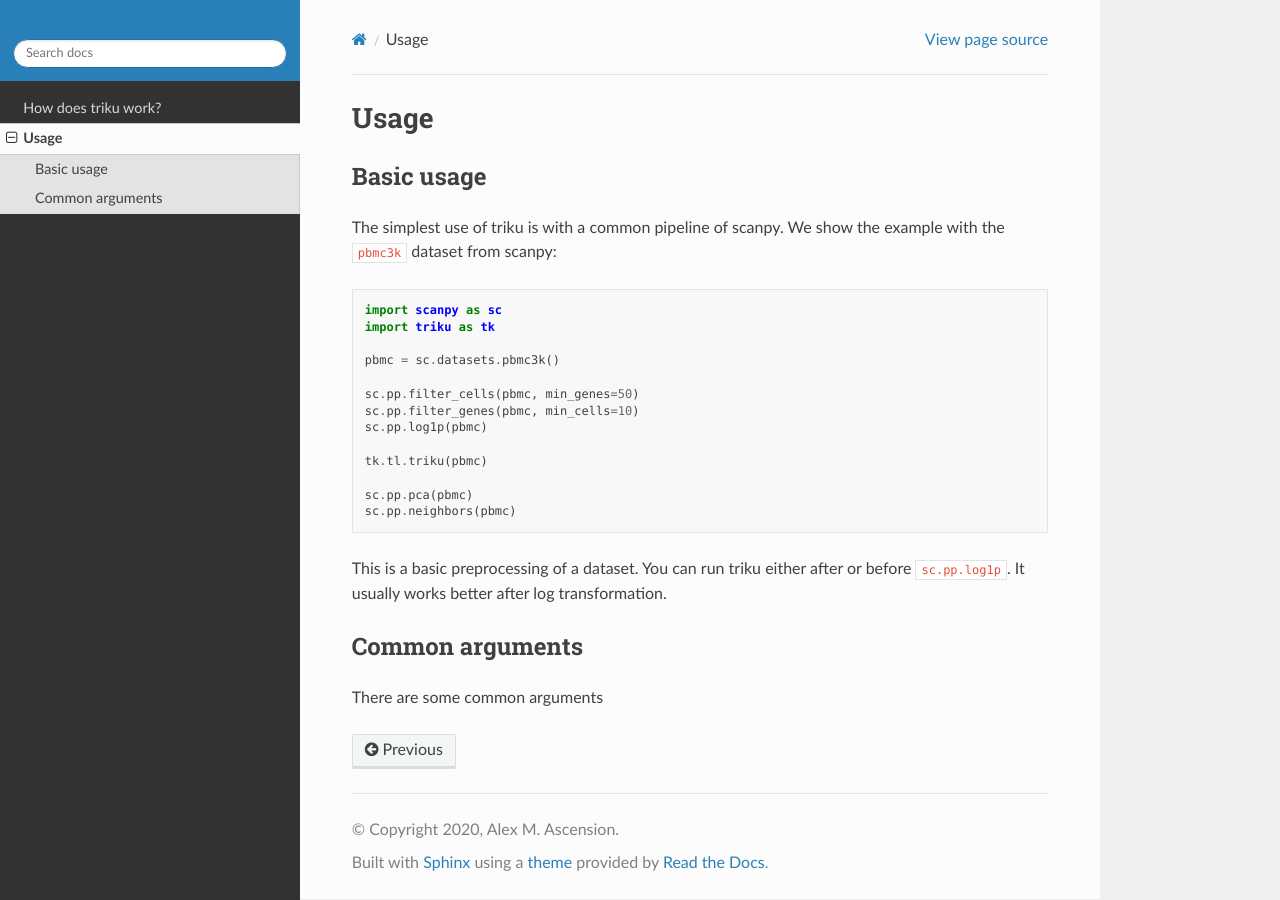
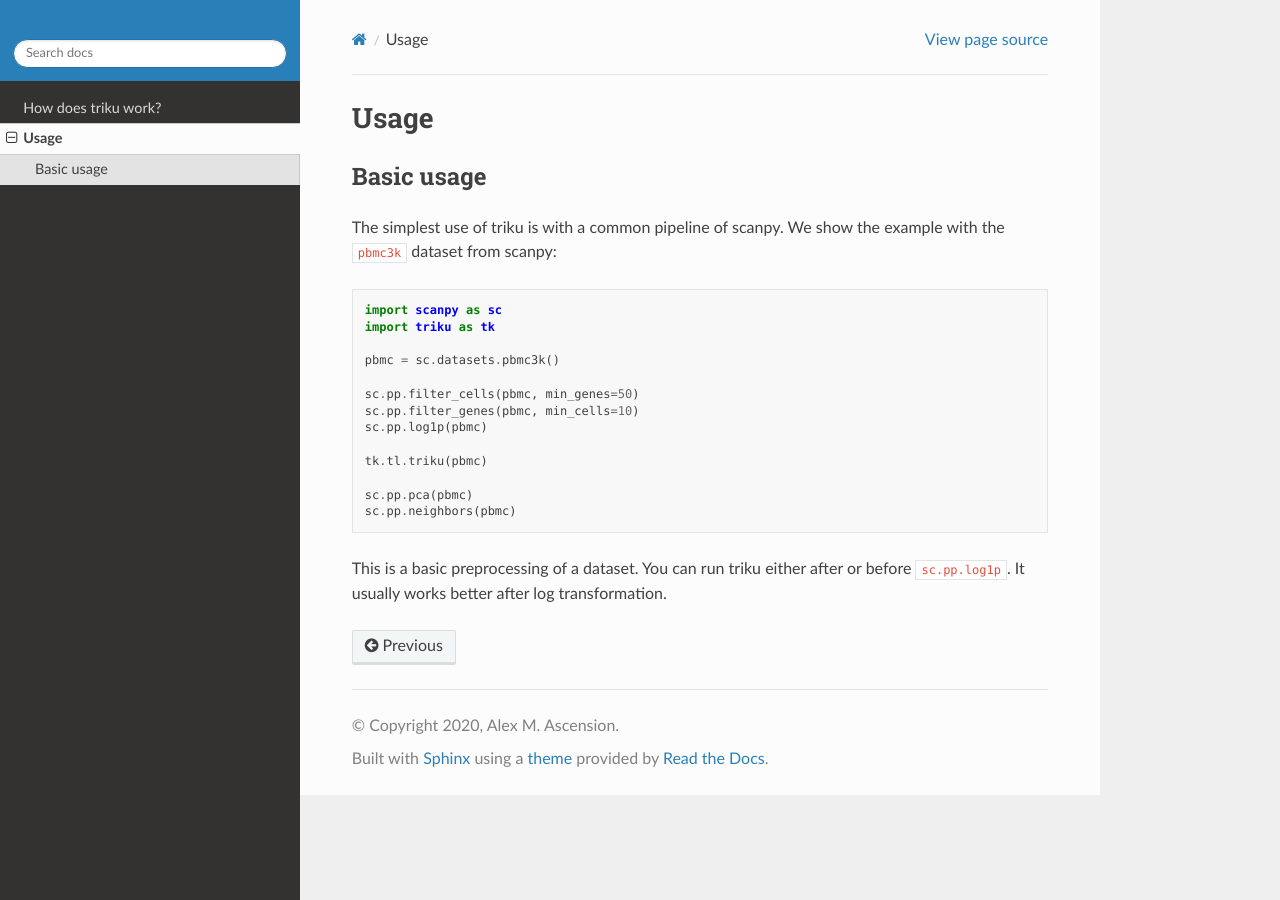
Before and after one commit to alexmascension/triku, a Sphinx documentation site: the page built from docs/source/usage.rst, in a window 1280 px wide. Built offline with Sphinx 7.4.7 and the Read the Docs theme 2.0.0, drawn with Linux system fonts in a browser that asks for light colours; pages that are not in the unit, such as notebooks, are missing from menus.

Commit message:
Updating docs usage

```diff
--- a/docs/source/usage.rst
+++ b/docs/source/usage.rst
@@ -23,8 +23,3 @@
 
 This is a basic preprocessing of a dataset. You can run triku either after or before
 ``sc.pp.log1p``. It usually works better after log transformation.
-
-Common arguments
------------------
-
-There are some common arguments
```
